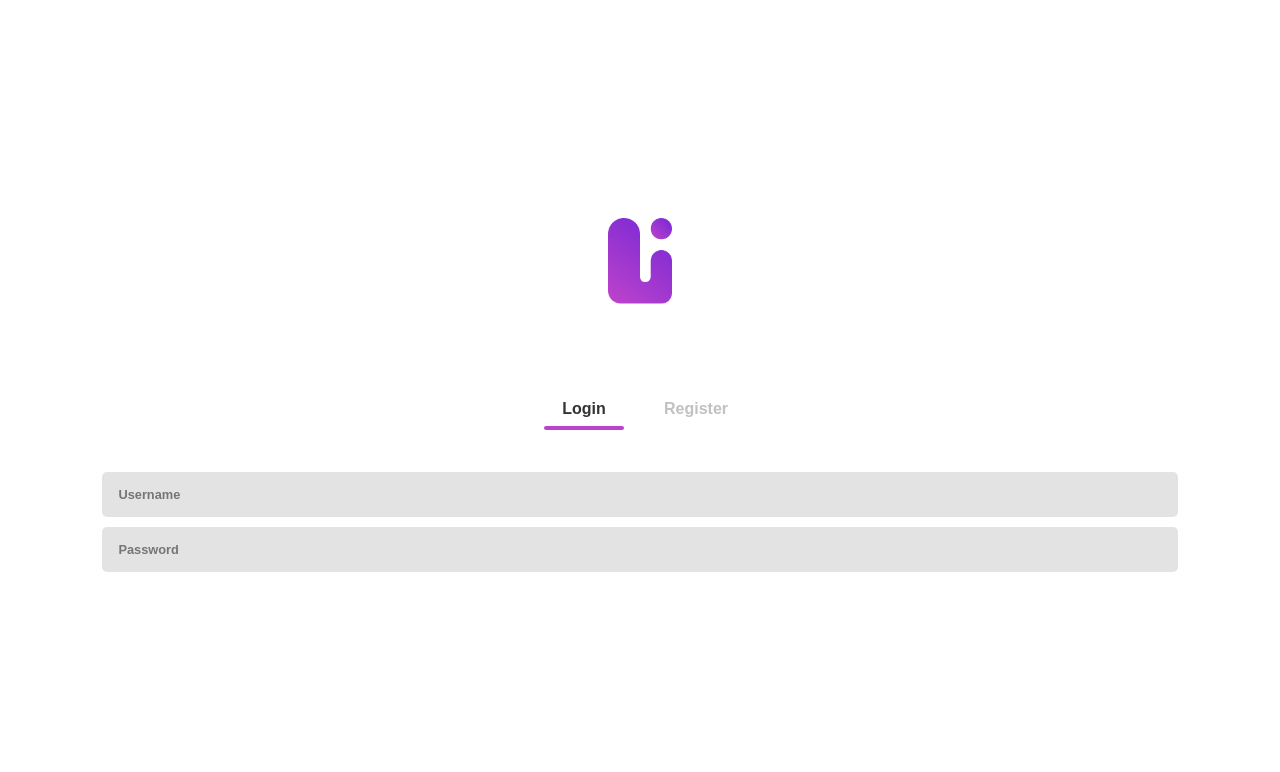
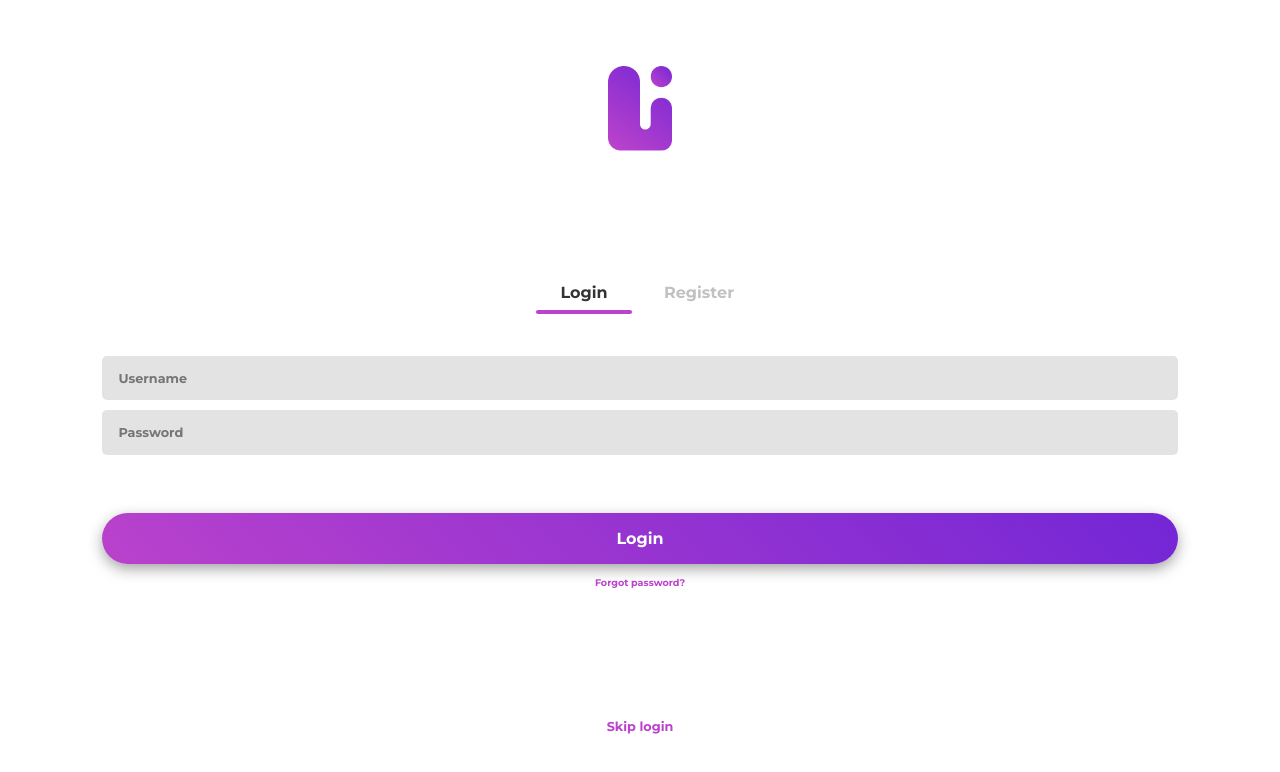
Before and after one commit to PeeJeeDR/luo, a Vue app in the folder luo/: page /login in a window 1280 px wide. Shown: the top 772 px of the page. Built offline with nearby package versions, Linux system fonts and the light colour scheme; no server answers.

Commit message:
DEV-004: html and scss of login page

```diff
--- a/luo/public/index.html
+++ b/luo/public/index.html
@@ -1,11 +1,22 @@
 <!DOCTYPE html>
 <html lang="en">
   <head>
+    <!-- === META === -->
     <meta charset="utf-8">
     <meta http-equiv="X-UA-Compatible" content="IE=edge">
     <meta name="viewport" content="width=device-width,initial-scale=1.0">
+    <!-- ========== -->
+
+    <!-- === PREFETCHES === -->
+    <link rel="dns-prefetch" href="https://fonts.googleapis.com">
+    <!-- ========== -->
+
+    <!-- === STYLESHEETS === -->
     <link rel="icon" href="<%= BASE_URL %>favicon.ico">
-    <title>luo</title>
+    <link href="https://fonts.googleapis.com/css?family=Montserrat:400,700" rel="stylesheet">
+    <!-- ========== -->
+
+    <title>Luo</title>
 
     <style>
       *,
@@ -14,6 +25,7 @@
         box-sizing: border-box;
         margin: 0;
         padding: 0;
+        font-family: 'Montserrat', sans-serif;
       }
     </style>
   </head>
--- a/luo/src/App.vue
+++ b/luo/src/App.vue
@@ -14,7 +14,6 @@
 <script>
 import MainHeader from '@/components/header/MainHeader';
 import Sidebar from '@/components/sidebar/Sidebar';
-import { fire, db } from '@/firebase/firebase';
 
 export default {
   name: 'App',
@@ -22,7 +21,7 @@ export default {
 }
 </script>
 
-<style lang='scss' scoped>
+<style lang='scss'>
 #app {
   height: 100vh;
 }
--- /dev/null
+++ b/luo/src/components/buttons/DefaultButton.vue
@@ -0,0 +1,26 @@
+<template>
+  <button class='default-button'>{{ content }}</button>
+</template>
+
+<script>
+export default {
+  name: 'DefaultButton',
+  props: ['content']
+}
+</script>
+
+<style lang='scss' scoped>
+.default-button {
+  @include gradient;
+  @include defaultShadow;
+  border-radius: $largeRadius;
+  color: $snow;
+  padding: 1rem;
+  width: 100%;
+  border: none;
+  color: $snow;
+  font-size: $bran;
+  font-weight: bold;
+  font-family: $montserrat;
+}
+</style>
--- a/luo/src/styles/_mixins.scss
+++ b/luo/src/styles/_mixins.scss
@@ -1,4 +1,10 @@
 @mixin gradient {
-  background: rgb(115,38,214);
-  background: linear-gradient(225deg, rgba(115,38,214,1) 0%, rgba(186,66,204,1) 100%);
+  background: rgb(115,38,214) !important;
+  background: linear-gradient(225deg, rgba(115,38,214,1) 0%, rgba(186,66,204,1) 100%) !important;
 }
+
+@mixin defaultShadow {
+  -webkit-box-shadow: 0px 5px 15px -1px rgba(0,0,0,0.40);
+  -moz-box-shadow: 0px 5px 15px -1px rgba(0,0,0,0.40);
+  box-shadow: 0px 5px 15px -1px rgba(0,0,0,0.40);
+}
--- a/luo/src/styles/_variables.scss
+++ b/luo/src/styles/_variables.scss
@@ -26,4 +26,11 @@ $jon: 2rem;
 $khaleesi: 1.5rem;
 $bran: 1rem;
 $ned: 0.8rem;
+$sansa: 0.6rem;
 /* ========== */
+
+
+
+/* === FONT FAMILIES === */
+$montserrat: 'Montserrat', sans-serif;
+/* ========== */
--- a/luo/src/views/Authentication.vue
+++ b/luo/src/views/Authentication.vue
@@ -1,5 +1,5 @@
 <template>
-  <div class='page wrapper flex justify-center align-center direction-col'>
+  <div class='authentication page wrapper flex justify-around align-center direction-col'>
     <img :src='logo' alt='Logo of Luo.'>
 
     <div class="form-container flex direction-col align-center">
@@ -12,18 +12,24 @@
       <form>
         <default-input :placeholder='"Username"'/>
         <default-input :placeholder='"Password"'/>
+
+        <default-button :content='"Login"'/>
+        <p>Forgot password?</p>
       </form>
     </div>
+
+    <p class='skip'>Skip login</p>
   </div>
 </template>
 
 <script>
 import logo from '@/assets/img/Logo@2x.png';
 import DefaultInput from '@/components/form/DefaultInput';
+import DefaultButton from '@/components/buttons/DefaultButton';
 
 export default {
   name: 'Authentication',
-  components: { DefaultInput },
+  components: { DefaultInput, DefaultButton },
   data: () => ({
     logo,
     active: 'login'
@@ -40,11 +46,12 @@ export default {
 </script>
 
 <style lang='scss' scoped>
+.authentication {
   img {
     width: 4rem;
   }
 
-button {
+  .tabs button {
     background: none;
     border: none;
     width: 4rem;
@@ -62,7 +69,7 @@ button {
   }
 
   hr {
-  width: 5rem;
+    width: 6rem;
     height: 4px;
     background-color: $pinky;
     border: none;
@@ -70,23 +77,38 @@ hr {
     border-radius: 2rem;
 
     &.login {
-    margin-left: 1rem;
+      margin-left: 0.5rem;
     }
 
     &.register {
-    margin-left: 8rem;
+      margin-left: 7.5rem;
     }
   }
 
   .form-container, form {
     width: 100%;
 
-  .tabs {
-    padding-top: 6rem;
+    form {
+      padding-top: 2rem;
+
+      .default-button {
+        margin-top: 3rem;
       }
 
-  form {
-    padding-top: 2rem;
+      p {
+        font-size: $sansa;
+        text-align: center;
+        margin-top: 0.8rem;
+        font-weight: bold;
+        color: $pinky;
+      }
+    }
+  }
+
+  .skip {
+    color: $pinky;
+    font-weight: bold;
+    font-size: $ned;
   }
 }
 </style>
```
Lines whose indentation alone changed are shown as unchanged.
